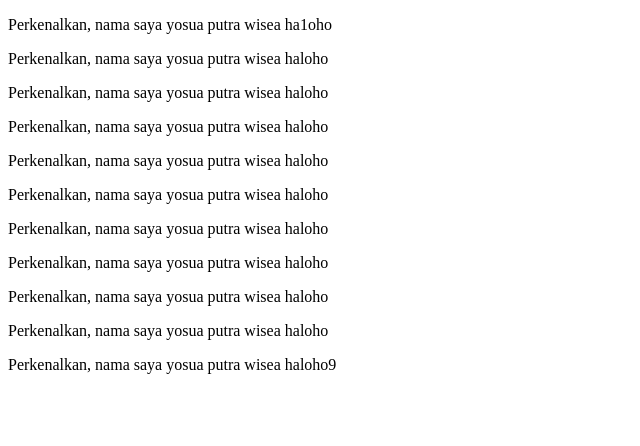
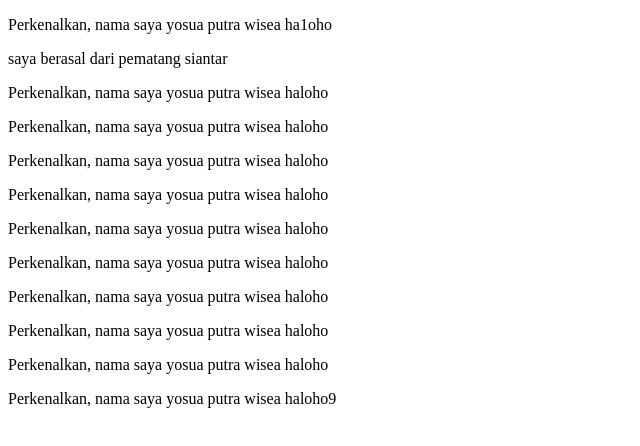
Before and after one commit to YosuaPWH/yosuapwh.github.io, a plain HTML site: page index.html in a window 1280 px wide. Shown: the whole page, without its empty margins (0-640 px from the left). Drawn offline with Linux system fonts and the light colour scheme.

Commit message:
Update index.html

```diff
--- a/index.html
+++ b/index.html
@@ -8,6 +8,7 @@
 </head>
 <body>
     <p>Perkenalkan, nama saya yosua putra wisea ha1oho</p>
+    <p>saya berasal dari pematang siantar</p>
     <p>Perkenalkan, nama saya yosua putra wisea haloho</p>
     <p>Perkenalkan, nama saya yosua putra wisea haloho</p>
     <p>Perkenalkan, nama saya yosua putra wisea haloho</p>
```
